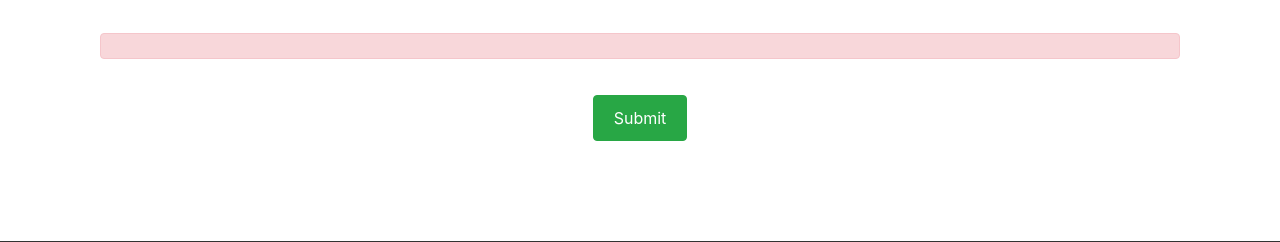
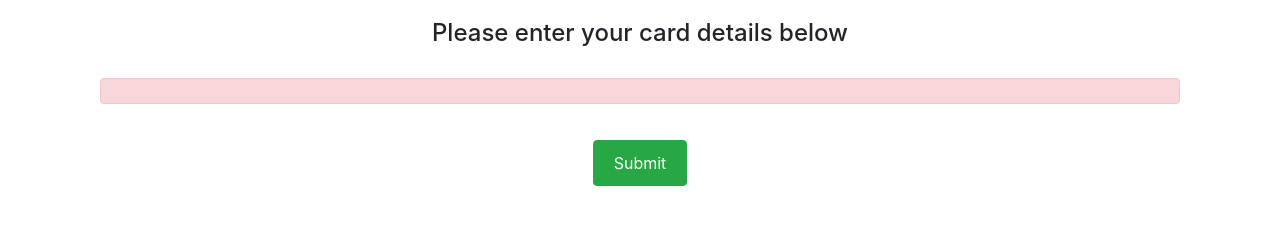
Before and after one commit to RichBurman/highlands_project5, a Django app: template checkout/templates/checkout/checkout.html in a window 1280 px wide. Shown: the part 1116-1358 px from the top of the page. Run offline with Django 3.2, Linux system fonts and the light colour scheme; the template is opened without the code that fills it: values that come from a table or form of the project are taken from there, others are empty; some libraries are stand-ins or nearby versions.

Commit message:
Add heading above stripe card input element on checkout.html

```diff
--- a/checkout/templates/checkout/checkout.html
+++ b/checkout/templates/checkout/checkout.html
@@ -56,6 +56,7 @@
         <p class="mb-3">Total Price: $<span id="total-price">{{ total_price }}</span></p>
 
         <!-- Stripe Elements for Card Input Section -->
+        <h4>Please enter your card details below</h4>
         <div id="card-element" class="form-group">
             <!-- A Stripe Element will be inserted here. -->
         </div>
--- a/checkout/views.py
+++ b/checkout/views.py
@@ -155,7 +155,6 @@ def process_checkout(request):
             return render(request, 'checkout/checkout_success.html', {'order': order, 'client_secret': client_secret})
 
 
-    messages.success(request, 'failed')
     client_secret = intent.client_secret
     return render(request, 'checkout/checkout.html', {'form': form, 'cart': cart, 'total_price': total_price, 'client_secret': client_secret})
 
```
